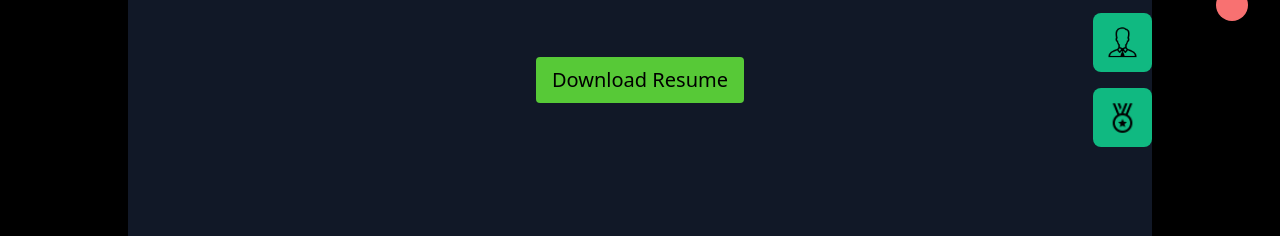
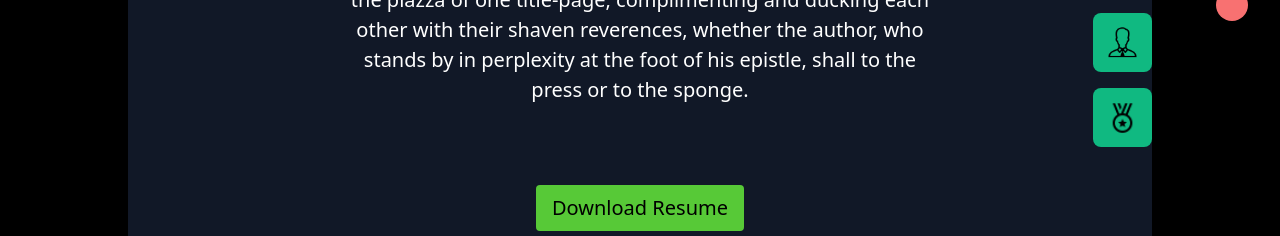
Before and after one commit to melroylobo/yorlem, a plain HTML site: page index.html in a window 1280 px wide. Shown: the part 355-591 px from the top of the page. Drawn offline with nearby package versions, Linux system fonts and the light colour scheme.

Commit message:
Update index.html

```diff
--- a/index.html
+++ b/index.html
@@ -38,7 +38,7 @@
       }
 
       .parent-container {
-        margin-top: 40%;
+        margin-top: 60%;
         width: 80%;
         /* height: 170vh; */
 
```
